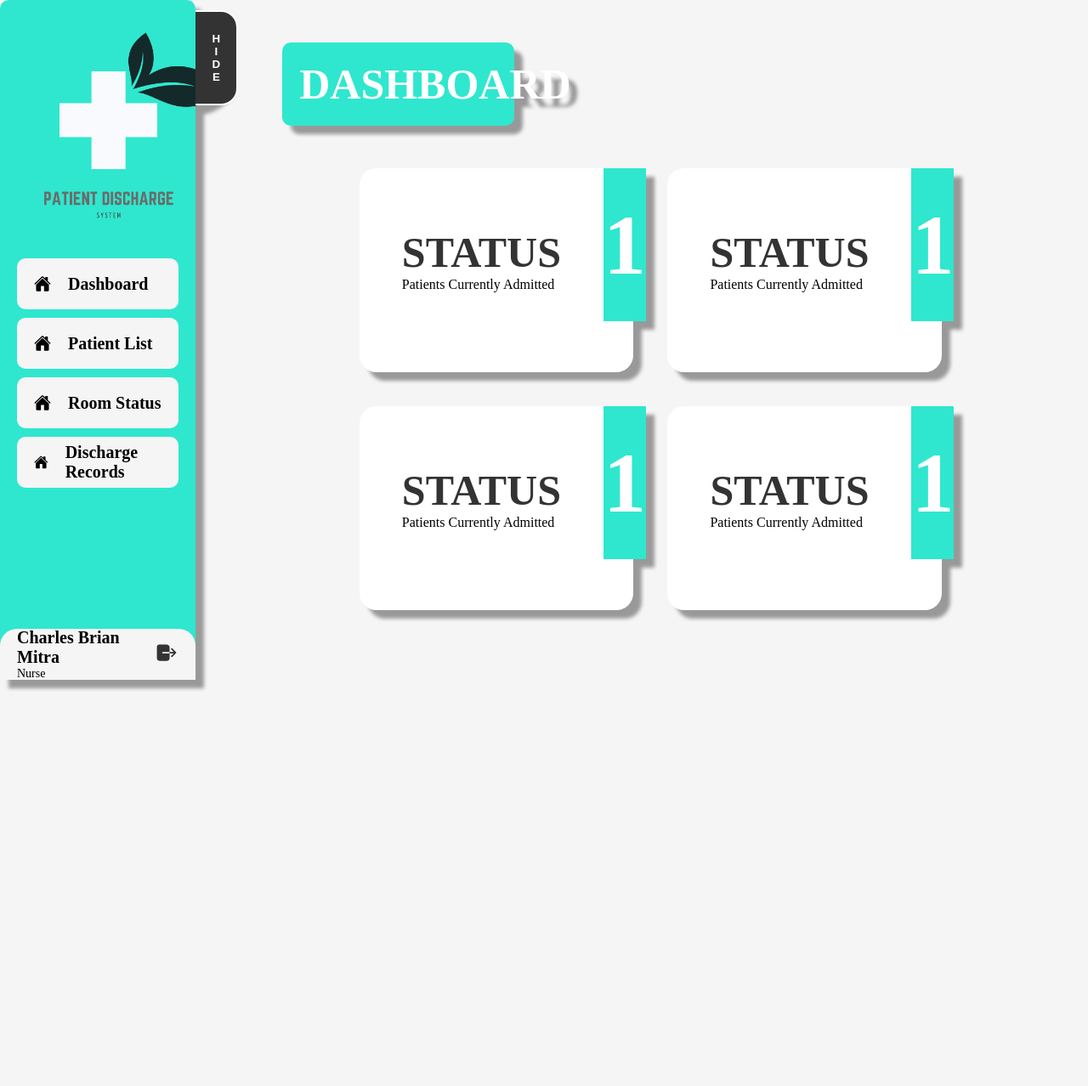
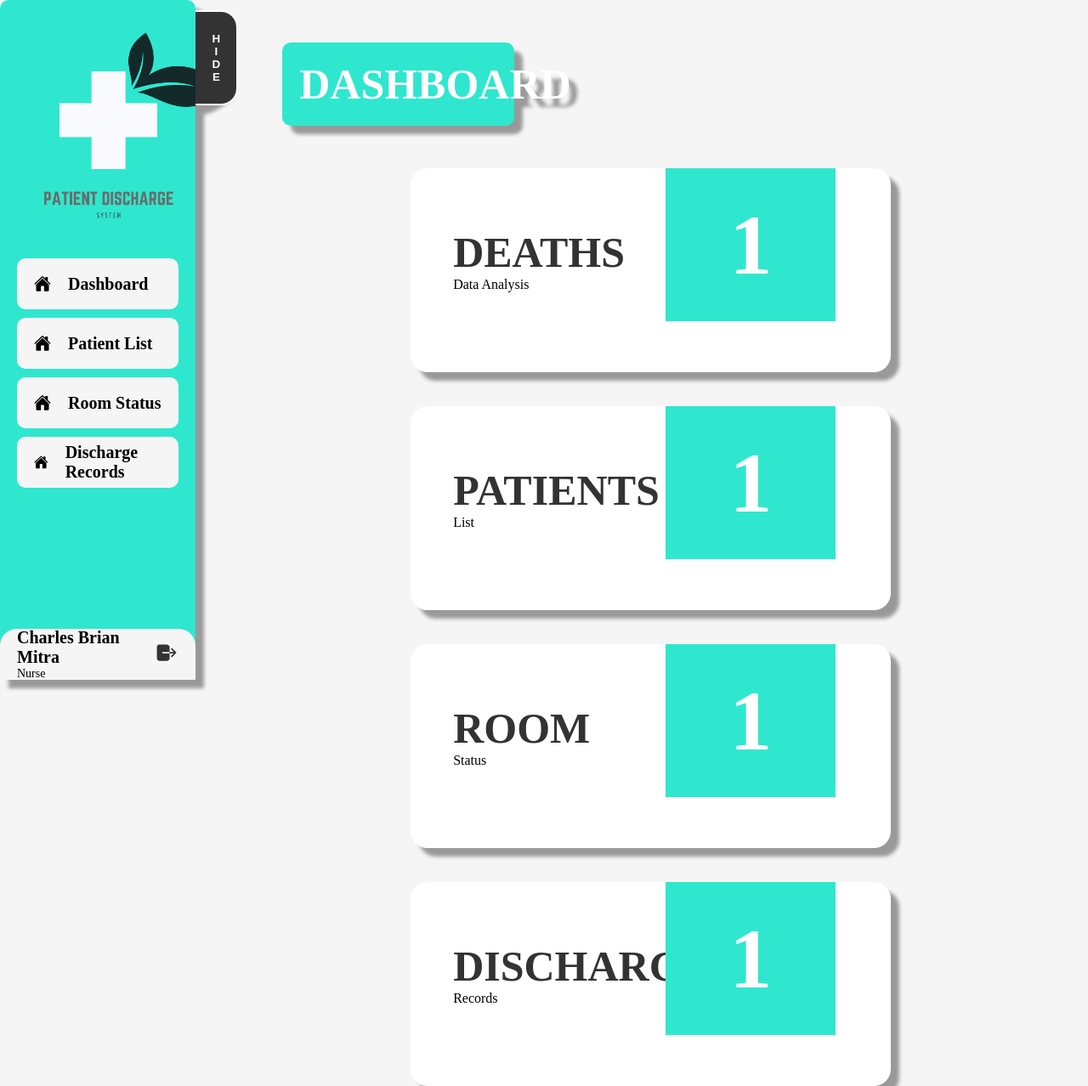
Before and after one commit to bcharles4/sia102_4a_grp4, a Django app: page /dashboard/ in a window 1280 px wide. Shown: the whole page at 85% size. Before the commit the page ends 812 px from the top, so only its background shows below. Run offline with Django 5.2, Linux system fonts and the light colour scheme; some libraries are stand-ins or nearby versions.

Commit message:
revised UI D

```diff
--- a/DocuCare-Integrated_System-Django/SIA102/SIA102/static/SIA102/dashboard.css
+++ b/DocuCare-Integrated_System-Django/SIA102/SIA102/static/SIA102/dashboard.css
@@ -151,7 +151,7 @@ body {
 }
 
 .container-dE {
-    width: 40%;
+    width: 70%;
     height: 30vh;
     background-color: white;
     margin: 20px;
--- a/DocuCare-Integrated_System-Django/SIA102/SIA102/templates/SIA102/dashboard.html
+++ b/DocuCare-Integrated_System-Django/SIA102/SIA102/templates/SIA102/dashboard.html
@@ -11,8 +11,8 @@
                 <div class="container-dE  dbE-top">
 
                     <div class="dE-description">
-                        <h1>STATUS</h1>
-                        <p>Patients Currently Admitted</p>
+                        <h1>DEATHS</h1>
+                        <p>Data Analysis</p>
                     </div>
                     <div class="dE-count">
                         <h1>1</h1>
@@ -22,8 +22,8 @@
                <div class="container-dE  dbE-top-right">
 
                     <div class="dE-description">
-                        <h1>STATUS</h1>
-                        <p>Patients Currently Admitted</p>
+                        <h1>PATIENTS</h1>
+                        <p>List</p>
                     </div>
                     <div class="dE-count">
                         <h1>1</h1>
@@ -33,8 +33,8 @@
                <div class="container-dE  dbE-bot">
 
                     <div class="dE-description">
-                        <h1>STATUS</h1>
-                        <p>Patients Currently Admitted</p>
+                        <h1>ROOM</h1>
+                        <p>Status</p>
                     </div>
                     <div class="dE-count">
                         <h1>1</h1>
@@ -44,8 +44,8 @@
                <div class="container-dE dbE-bot-right">
 
                     <div class="dE-description">
-                        <h1>STATUS</h1>
-                        <p>Patients Currently Admitted</p>
+                        <h1>DISCHARGED</h1>
+                        <p>Records</p>
                     </div>
                     <div class="dE-count">
                         <h1>1</h1>
```
